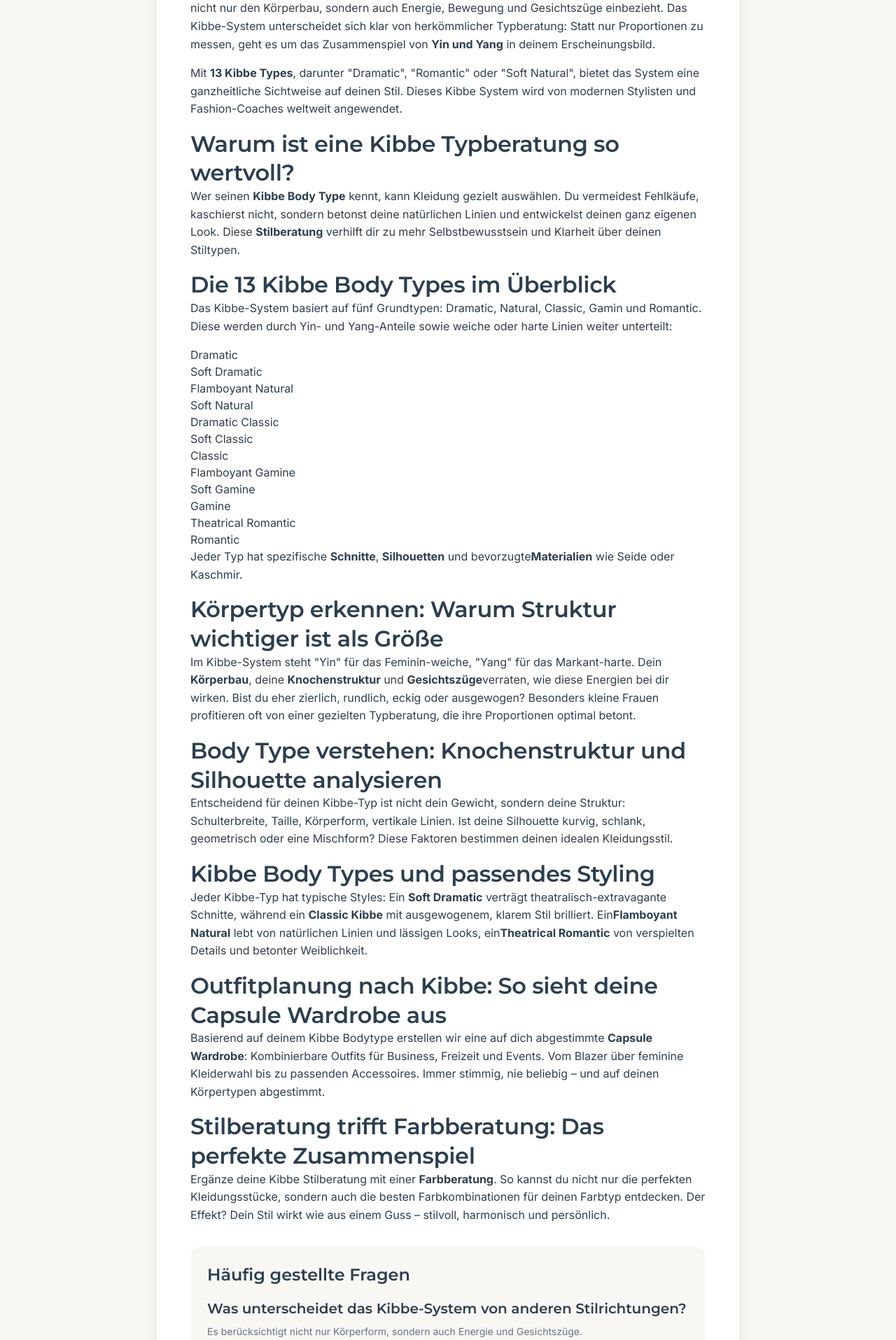
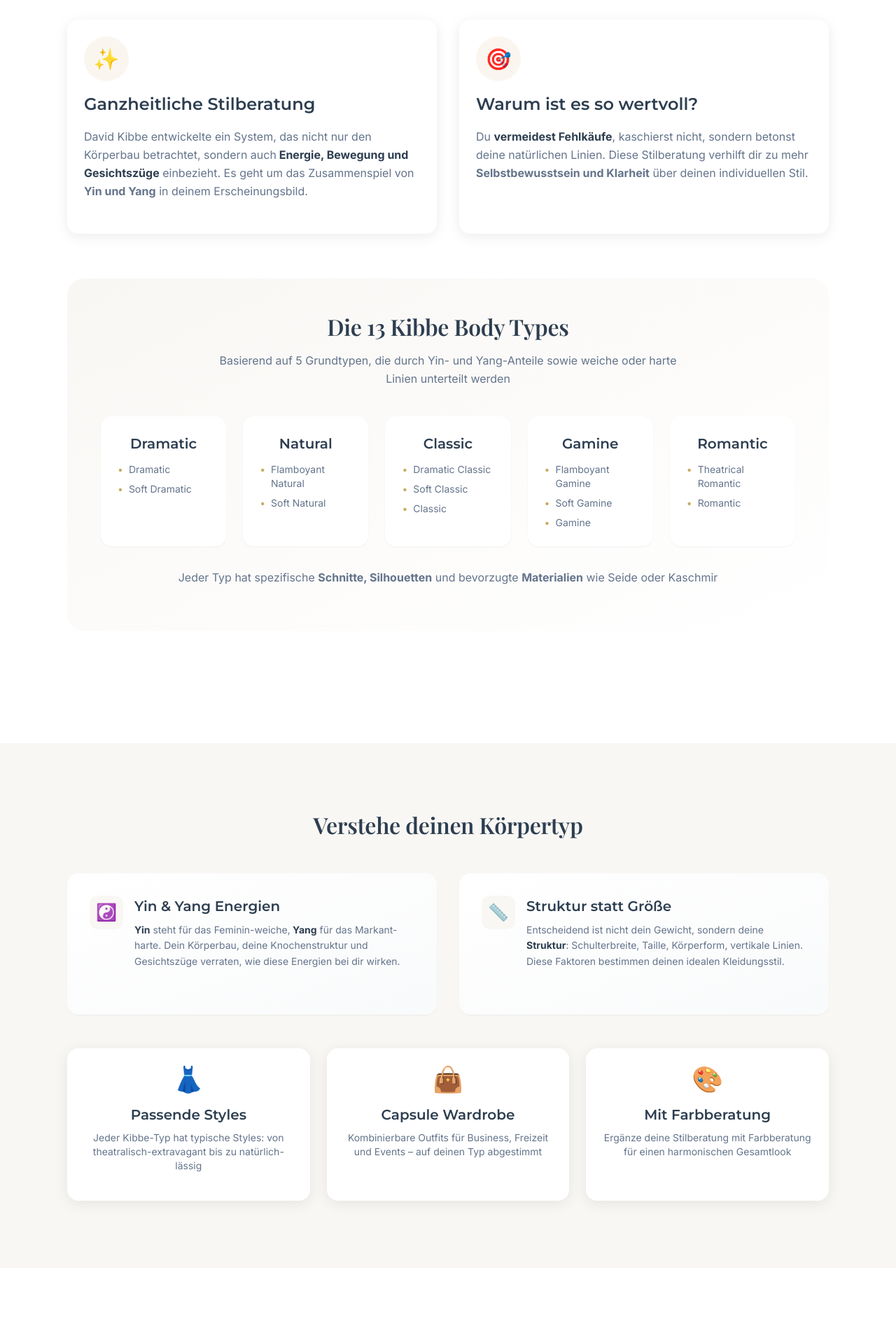
Before and after one commit to SEO-Agentur/businessstylist, a Next.js app: page /typenanalyse in a window 1280 px wide. Shown: the part 1680-3595 px from the top of the page at 70% size. Built offline with nearby package versions, Linux system fonts and the light colour scheme; no server answers; a web font is replaced by a local one.

Commit message:
Updated page.tsx

```diff
--- a/app/typenanalyse/page.tsx
+++ b/app/typenanalyse/page.tsx
@@ -84,142 +84,302 @@ export default function TypenanalysePage() {
         </div>
       </section>
 
-      <section className="section-padding bg-business-cream">
-        <div className="container-custom max-w-4xl">
-          <div className="prose prose-lg max-w-none bg-white p-8 md:p-12 rounded-xl shadow-card">
-            <h2>Was ist das Kibbe-System? Eine kurze Einführung</h2>
-            <p>
-              David Kibbe entwickelte in den 1980er Jahren ein revolutionäres System zur Stilberatung,
-              das nicht nur den Körperbau, sondern auch Energie, Bewegung und Gesichtszüge einbezieht.
-              Das Kibbe-System unterscheidet sich klar von herkömmlicher Typberatung: Statt nur Proportionen
-              zu messen, geht es um das Zusammenspiel von <strong>Yin und Yang</strong> in deinem Erscheinungsbild.
-            </p>
-            <p>
-              Mit <strong>13 Kibbe Types</strong>, darunter &quot;Dramatic&quot;, &quot;Romantic&quot; oder
-              &quot;Soft Natural&quot;, bietet das System eine ganzheitliche Sichtweise auf deinen Stil.
-              Dieses Kibbe System wird von modernen Stylisten und Fashion-Coaches weltweit angewendet.
-            </p>
-
-            <h2>Warum ist eine Kibbe Typberatung so wertvoll?</h2>
-            <p>
-              Wer seinen <strong>Kibbe Body Type</strong> kennt, kann Kleidung gezielt auswählen. Du vermeidest
-              Fehlkäufe, kaschierst nicht, sondern betonst deine natürlichen Linien und entwickelst deinen ganz
-              eigenen Look. Diese <strong>Stilberatung</strong> verhilft dir zu mehr Selbstbewusstsein und Klarheit
-              über deinen Stiltypen.
-            </p>
-
-            <h2>Die 13 Kibbe Body Types im Überblick</h2>
-            <p>
-              Das Kibbe-System basiert auf fünf Grundtypen: Dramatic, Natural, Classic, Gamin und Romantic.
-              Diese werden durch Yin- und Yang-Anteile sowie weiche oder harte Linien weiter unterteilt:
-            </p>
-            <ul>
-              <li>Dramatic</li>
-              <li>Soft Dramatic</li>
-              <li>Flamboyant Natural</li>
-              <li>Soft Natural</li>
-              <li>Dramatic Classic</li>
-              <li>Soft Classic</li>
-              <li>Classic</li>
-              <li>Flamboyant Gamine</li>
-              <li>Soft Gamine</li>
-              <li>Gamine</li>
-              <li>Theatrical Romantic</li>
-              <li>Romantic</li>
-            </ul>
-            <p>
-              Jeder Typ hat spezifische <strong>Schnitte</strong>, <strong>Silhouetten</strong> und bevorzugte
-              <strong>Materialien</strong> wie Seide oder Kaschmir.
-            </p>
-
-            <h2>Körpertyp erkennen: Warum Struktur wichtiger ist als Größe</h2>
-            <p>
-              Im Kibbe-System steht &quot;Yin&quot; für das Feminin-weiche, &quot;Yang&quot; für das Markant-harte.
-              Dein <strong>Körperbau</strong>, deine <strong>Knochenstruktur</strong> und <strong>Gesichtszüge</strong>
-              verraten, wie diese Energien bei dir wirken. Bist du eher zierlich, rundlich, eckig oder ausgewogen?
-              Besonders kleine Frauen profitieren oft von einer gezielten Typberatung, die ihre Proportionen optimal betont.
-            </p>
-
-            <h2>Body Type verstehen: Knochenstruktur und Silhouette analysieren</h2>
-            <p>
-              Entscheidend für deinen Kibbe-Typ ist nicht dein Gewicht, sondern deine Struktur: Schulterbreite,
-              Taille, Körperform, vertikale Linien. Ist deine Silhouette kurvig, schlank, geometrisch oder eine
-              Mischform? Diese Faktoren bestimmen deinen idealen Kleidungsstil.
-            </p>
-
-            <h2>Kibbe Body Types und passendes Styling</h2>
-            <p>
-              Jeder Kibbe-Typ hat typische Styles: Ein <strong>Soft Dramatic</strong> verträgt theatralisch-extravagante
-              Schnitte, während ein <strong>Classic Kibbe</strong> mit ausgewogenem, klarem Stil brilliert. Ein
-              <strong>Flamboyant Natural</strong> lebt von natürlichen Linien und lässigen Looks, ein
-              <strong>Theatrical Romantic</strong> von verspielten Details und betonter Weiblichkeit.
-            </p>
-
-            <h2>Outfitplanung nach Kibbe: So sieht deine Capsule Wardrobe aus</h2>
-            <p>
-              Basierend auf deinem Kibbe Bodytype erstellen wir eine auf dich abgestimmte <strong>Capsule Wardrobe</strong>:
-              Kombinierbare Outfits für Business, Freizeit und Events. Vom Blazer über feminine Kleiderwahl bis zu passenden
-              Accessoires. Immer stimmig, nie beliebig – und auf deinen Körpertypen abgestimmt.
-            </p>
-
-            <h2>Stilberatung trifft Farbberatung: Das perfekte Zusammenspiel</h2>
-            <p>
-              Ergänze deine Kibbe Stilberatung mit einer <strong>Farbberatung</strong>. So kannst du nicht nur die perfekten
-              Kleidungsstücke, sondern auch die besten Farbkombinationen für deinen Farbtyp entdecken. Der Effekt?
-              Dein Stil wirkt wie aus einem Guss – stilvoll, harmonisch und persönlich.
-            </p>
-
-            <div className="bg-business-cream p-6 rounded-xl my-8">
-              <h3 className="text-h3 mb-4">Häufig gestellte Fragen</h3>
-
-              <div className="space-y-4">
-                <div>
-                  <h4 className="font-semibold mb-2">Was unterscheidet das Kibbe-System von anderen Stilrichtungen?</h4>
-                  <p className="text-sm text-brand-secondary">
-                    Es berücksichtigt nicht nur Körperform, sondern auch Energie und Gesichtszüge.
+      <section className="section-padding">
+        <div className="container-custom max-w-6xl">
+          <div className="text-center mb-16">
+            <h2 className="text-h1 font-serif mb-4">Was ist das Kibbe-System?</h2>
+            <p className="text-body-lg text-brand-secondary max-w-3xl mx-auto">
+              Eine revolutionäre Methode zur Stilfindung, die seit den 1980er Jahren weltweit angewendet wird
             </p>
           </div>
 
-                <div>
-                  <h4 className="font-semibold mb-2">Wie finde ich meinen Kibbe Bodytype?</h4>
-                  <p className="text-sm text-brand-secondary">
-                    Nutze unser Online-Formular und erhalte deinen Typ als PDF.
+          <div className="grid md:grid-cols-2 gap-8 mb-16">
+            <Card className="bg-white">
+              <div className="mb-6">
+                <div className="w-16 h-16 bg-brand-accent/10 rounded-full flex items-center justify-center mb-4">
+                  <span className="text-3xl">✨</span>
+                </div>
+                <h3 className="text-h3 mb-4">Ganzheitliche Stilberatung</h3>
+                <p className="text-brand-secondary leading-relaxed">
+                  David Kibbe entwickelte ein System, das nicht nur den Körperbau betrachtet, sondern auch
+                  <strong className="text-brand-primary"> Energie, Bewegung und Gesichtszüge</strong> einbezieht.
+                  Es geht um das Zusammenspiel von <strong>Yin und Yang</strong> in deinem Erscheinungsbild.
+                </p>
+              </div>
+            </Card>
+
+            <Card className="bg-white">
+              <div className="mb-6">
+                <div className="w-16 h-16 bg-brand-accent/10 rounded-full flex items-center justify-center mb-4">
+                  <span className="text-3xl">🎯</span>
+                </div>
+                <h3 className="text-h3 mb-4">Warum ist es so wertvoll?</h3>
+                <p className="text-brand-secondary leading-relaxed">
+                  Du <strong className="text-brand-primary">vermeidest Fehlkäufe</strong>, kaschierst nicht,
+                  sondern betonst deine natürlichen Linien. Diese Stilberatung verhilft dir zu mehr
+                  <strong> Selbstbewusstsein und Klarheit</strong> über deinen individuellen Stil.
+                </p>
+              </div>
+            </Card>
+          </div>
+
+          <div className="bg-gradient-to-br from-business-cream to-white rounded-2xl p-8 md:p-12 mb-16">
+            <div className="text-center mb-10">
+              <h3 className="text-h2 font-serif mb-4">Die 13 Kibbe Body Types</h3>
+              <p className="text-brand-secondary max-w-2xl mx-auto">
+                Basierend auf 5 Grundtypen, die durch Yin- und Yang-Anteile sowie weiche oder harte Linien unterteilt werden
               </p>
             </div>
 
-                <div>
-                  <h4 className="font-semibold mb-2">Ist mein Gewicht wichtig für meinen Kibbe Typ?</h4>
-                  <p className="text-sm text-brand-secondary">
-                    Nein, entscheidend ist deine Knochenstruktur und Silhouette.
+            <div className="grid md:grid-cols-5 gap-6">
+              <div className="bg-white rounded-xl p-6 shadow-sm hover:shadow-md transition-shadow">
+                <h4 className="font-semibold text-brand-primary mb-3 text-center">Dramatic</h4>
+                <ul className="space-y-2 text-sm text-brand-secondary">
+                  <li className="flex items-start">
+                    <span className="text-brand-accent mr-2">•</span>
+                    <span>Dramatic</span>
+                  </li>
+                  <li className="flex items-start">
+                    <span className="text-brand-accent mr-2">•</span>
+                    <span>Soft Dramatic</span>
+                  </li>
+                </ul>
+              </div>
+
+              <div className="bg-white rounded-xl p-6 shadow-sm hover:shadow-md transition-shadow">
+                <h4 className="font-semibold text-brand-primary mb-3 text-center">Natural</h4>
+                <ul className="space-y-2 text-sm text-brand-secondary">
+                  <li className="flex items-start">
+                    <span className="text-brand-accent mr-2">•</span>
+                    <span>Flamboyant Natural</span>
+                  </li>
+                  <li className="flex items-start">
+                    <span className="text-brand-accent mr-2">•</span>
+                    <span>Soft Natural</span>
+                  </li>
+                </ul>
+              </div>
+
+              <div className="bg-white rounded-xl p-6 shadow-sm hover:shadow-md transition-shadow">
+                <h4 className="font-semibold text-brand-primary mb-3 text-center">Classic</h4>
+                <ul className="space-y-2 text-sm text-brand-secondary">
+                  <li className="flex items-start">
+                    <span className="text-brand-accent mr-2">•</span>
+                    <span>Dramatic Classic</span>
+                  </li>
+                  <li className="flex items-start">
+                    <span className="text-brand-accent mr-2">•</span>
+                    <span>Soft Classic</span>
+                  </li>
+                  <li className="flex items-start">
+                    <span className="text-brand-accent mr-2">•</span>
+                    <span>Classic</span>
+                  </li>
+                </ul>
+              </div>
+
+              <div className="bg-white rounded-xl p-6 shadow-sm hover:shadow-md transition-shadow">
+                <h4 className="font-semibold text-brand-primary mb-3 text-center">Gamine</h4>
+                <ul className="space-y-2 text-sm text-brand-secondary">
+                  <li className="flex items-start">
+                    <span className="text-brand-accent mr-2">•</span>
+                    <span>Flamboyant Gamine</span>
+                  </li>
+                  <li className="flex items-start">
+                    <span className="text-brand-accent mr-2">•</span>
+                    <span>Soft Gamine</span>
+                  </li>
+                  <li className="flex items-start">
+                    <span className="text-brand-accent mr-2">•</span>
+                    <span>Gamine</span>
+                  </li>
+                </ul>
+              </div>
+
+              <div className="bg-white rounded-xl p-6 shadow-sm hover:shadow-md transition-shadow">
+                <h4 className="font-semibold text-brand-primary mb-3 text-center">Romantic</h4>
+                <ul className="space-y-2 text-sm text-brand-secondary">
+                  <li className="flex items-start">
+                    <span className="text-brand-accent mr-2">•</span>
+                    <span>Theatrical Romantic</span>
+                  </li>
+                  <li className="flex items-start">
+                    <span className="text-brand-accent mr-2">•</span>
+                    <span>Romantic</span>
+                  </li>
+                </ul>
+              </div>
+            </div>
+
+            <p className="text-center text-brand-secondary mt-8">
+              Jeder Typ hat spezifische <strong>Schnitte, Silhouetten</strong> und bevorzugte <strong>Materialien</strong> wie Seide oder Kaschmir
             </p>
           </div>
+        </div>
+      </section>
 
-                <div>
-                  <h4 className="font-semibold mb-2">Wie viele Kibbe-Typen gibt es?</h4>
-                  <p className="text-sm text-brand-secondary">
-                    Insgesamt 13, basierend auf 5 Grundtypen.
-                  </p>
+      <section className="section-padding bg-business-cream">
+        <div className="container-custom max-w-6xl">
+          <div className="text-center mb-12">
+            <h2 className="text-h2 font-serif mb-4">Verstehe deinen Körpertyp</h2>
           </div>
 
+          <div className="grid md:grid-cols-2 gap-8 mb-12">
+            <div className="bg-gradient-to-br from-white to-gray-50 rounded-xl p-8 shadow-sm">
+              <div className="flex items-start mb-4">
+                <div className="w-12 h-12 bg-business-cream rounded-lg flex items-center justify-center text-2xl mr-4 flex-shrink-0">
+                  ☯️
+                </div>
                 <div>
-                  <h4 className="font-semibold mb-2">Was ist eine Capsule Wardrobe?</h4>
-                  <p className="text-sm text-brand-secondary">
-                    Eine kombinierbare Garderobe aus wenigen, perfekt passenden Kleidungsstücken.
+                  <h3 className="text-h4 mb-2">Yin & Yang Energien</h3>
+                  <p className="text-brand-secondary text-sm leading-relaxed">
+                    <strong className="text-brand-primary">Yin</strong> steht für das Feminin-weiche,
+                    <strong className="text-brand-primary"> Yang</strong> für das Markant-harte.
+                    Dein Körperbau, deine Knochenstruktur und Gesichtszüge verraten, wie diese Energien bei dir wirken.
                   </p>
                 </div>
               </div>
             </div>
 
-            <h2>Zusammenfassung – Das Wichtigste auf einen Blick</h2>
-            <ul>
-              <li>Kibbe ist mehr als eine Körpertypberatung: Es ist eine ganzheitliche Stilfindung</li>
-              <li>13 Kibbe Types bieten für jede Frau einen individuellen Weg zur perfekten Garderobe</li>
-              <li>Dein Typ basiert auf Yin/Yang-Balance, Knochenstruktur und Silhouette</li>
-              <li>Die Typberatung erfolgt über ein einfaches Online-Formular</li>
-              <li>Kombinierbar mit Farbberatung für einen runden Auftritt</li>
-              <li>Ideal für alle, die ihren persönlichen Stil leben wollen</li>
-              <li>Besonders hilfreich bei der Planung einer Capsule Wardrobe</li>
-            </ul>
+            <div className="bg-gradient-to-br from-white to-gray-50 rounded-xl p-8 shadow-sm">
+              <div className="flex items-start mb-4">
+                <div className="w-12 h-12 bg-business-cream rounded-lg flex items-center justify-center text-2xl mr-4 flex-shrink-0">
+                  📏
+                </div>
+                <div>
+                  <h3 className="text-h4 mb-2">Struktur statt Größe</h3>
+                  <p className="text-brand-secondary text-sm leading-relaxed">
+                    Entscheidend ist nicht dein Gewicht, sondern deine <strong className="text-brand-primary">Struktur</strong>:
+                    Schulterbreite, Taille, Körperform, vertikale Linien. Diese Faktoren bestimmen deinen idealen Kleidungsstil.
+                  </p>
+                </div>
+              </div>
+            </div>
+          </div>
+
+          <div className="grid md:grid-cols-3 gap-6">
+            <Card className="text-center">
+              <div className="text-4xl mb-4">👗</div>
+              <h4 className="text-h4 mb-2">Passende Styles</h4>
+              <p className="text-sm text-brand-secondary">
+                Jeder Kibbe-Typ hat typische Styles: von theatralisch-extravagant bis zu natürlich-lässig
+              </p>
+            </Card>
+
+            <Card className="text-center">
+              <div className="text-4xl mb-4">👜</div>
+              <h4 className="text-h4 mb-2">Capsule Wardrobe</h4>
+              <p className="text-sm text-brand-secondary">
+                Kombinierbare Outfits für Business, Freizeit und Events – auf deinen Typ abgestimmt
+              </p>
+            </Card>
+
+            <Card className="text-center">
+              <div className="text-4xl mb-4">🎨</div>
+              <h4 className="text-h4 mb-2">Mit Farbberatung</h4>
+              <p className="text-sm text-brand-secondary">
+                Ergänze deine Stilberatung mit Farbberatung für einen harmonischen Gesamtlook
+              </p>
+            </Card>
+          </div>
+        </div>
+      </section>
+
+      <section className="section-padding">
+        <div className="container-custom max-w-4xl">
+          <div className="text-center mb-12">
+            <h2 className="text-h2 font-serif mb-4">Häufig gestellte Fragen</h2>
+            <p className="text-brand-secondary">Alles, was du über das Kibbe-System wissen musst</p>
+          </div>
+
+          <div className="space-y-4">
+            <details className="group bg-white rounded-xl shadow-sm hover:shadow-md transition-all">
+              <summary className="cursor-pointer p-6 font-semibold text-brand-primary flex justify-between items-center">
+                <span>Was unterscheidet das Kibbe-System von anderen Stilrichtungen?</span>
+                <span className="text-brand-accent group-open:rotate-180 transition-transform">▼</span>
+              </summary>
+              <div className="px-6 pb-6 text-brand-secondary">
+                Es berücksichtigt nicht nur Körperform, sondern auch Energie und Gesichtszüge. Das Kibbe-System bietet
+                eine ganzheitliche Sichtweise auf deinen persönlichen Stil.
+              </div>
+            </details>
+
+            <details className="group bg-white rounded-xl shadow-sm hover:shadow-md transition-all">
+              <summary className="cursor-pointer p-6 font-semibold text-brand-primary flex justify-between items-center">
+                <span>Wie finde ich meinen Kibbe Bodytype?</span>
+                <span className="text-brand-accent group-open:rotate-180 transition-transform">▼</span>
+              </summary>
+              <div className="px-6 pb-6 text-brand-secondary">
+                Nutze unser Online-Formular oben auf dieser Seite. Nach dem Ausfüllen erhältst du deinen individuellen
+                Kibbe-Typ mit detaillierten Empfehlungen.
+              </div>
+            </details>
+
+            <details className="group bg-white rounded-xl shadow-sm hover:shadow-md transition-all">
+              <summary className="cursor-pointer p-6 font-semibold text-brand-primary flex justify-between items-center">
+                <span>Ist mein Gewicht wichtig für meinen Kibbe Typ?</span>
+                <span className="text-brand-accent group-open:rotate-180 transition-transform">▼</span>
+              </summary>
+              <div className="px-6 pb-6 text-brand-secondary">
+                Nein, entscheidend ist deine Knochenstruktur und Silhouette. Das Kibbe-System fokussiert sich auf
+                deine natürliche Struktur, nicht auf dein aktuelles Gewicht.
+              </div>
+            </details>
+
+            <details className="group bg-white rounded-xl shadow-sm hover:shadow-md transition-all">
+              <summary className="cursor-pointer p-6 font-semibold text-brand-primary flex justify-between items-center">
+                <span>Wie viele Kibbe-Typen gibt es?</span>
+                <span className="text-brand-accent group-open:rotate-180 transition-transform">▼</span>
+              </summary>
+              <div className="px-6 pb-6 text-brand-secondary">
+                Insgesamt 13 verschiedene Typen, basierend auf 5 Grundtypen: Dramatic, Natural, Classic, Gamine und Romantic.
+              </div>
+            </details>
+
+            <details className="group bg-white rounded-xl shadow-sm hover:shadow-md transition-all">
+              <summary className="cursor-pointer p-6 font-semibold text-brand-primary flex justify-between items-center">
+                <span>Was ist eine Capsule Wardrobe?</span>
+                <span className="text-brand-accent group-open:rotate-180 transition-transform">▼</span>
+              </summary>
+              <div className="px-6 pb-6 text-brand-secondary">
+                Eine kombinierbare Garderobe aus wenigen, perfekt passenden Kleidungsstücken. Alle Teile harmonieren
+                miteinander und passen zu deinem individuellen Stiltyp.
+              </div>
+            </details>
+          </div>
+        </div>
+      </section>
+
+      <section className="section-padding bg-gradient-to-br from-business-cream to-white">
+        <div className="container-custom max-w-4xl">
+          <div className="bg-white rounded-2xl p-8 md:p-12 shadow-lg">
+            <h2 className="text-h2 font-serif mb-6 text-center">Zusammenfassung</h2>
+            <div className="grid md:grid-cols-2 gap-6">
+              <div className="flex items-start">
+                <span className="text-brand-accent text-xl mr-3 mt-1">✓</span>
+                <p className="text-brand-secondary">Kibbe ist eine ganzheitliche Stilfindung</p>
+              </div>
+              <div className="flex items-start">
+                <span className="text-brand-accent text-xl mr-3 mt-1">✓</span>
+                <p className="text-brand-secondary">13 individuelle Typen für perfekte Garderobe</p>
+              </div>
+              <div className="flex items-start">
+                <span className="text-brand-accent text-xl mr-3 mt-1">✓</span>
+                <p className="text-brand-secondary">Basiert auf Yin/Yang-Balance und Struktur</p>
+              </div>
+              <div className="flex items-start">
+                <span className="text-brand-accent text-xl mr-3 mt-1">✓</span>
+                <p className="text-brand-secondary">Einfaches Online-Formular zur Typbestimmung</p>
+              </div>
+              <div className="flex items-start">
+                <span className="text-brand-accent text-xl mr-3 mt-1">✓</span>
+                <p className="text-brand-secondary">Kombinierbar mit Farbberatung</p>
+              </div>
+              <div className="flex items-start">
+                <span className="text-brand-accent text-xl mr-3 mt-1">✓</span>
+                <p className="text-brand-secondary">Perfekt für Capsule Wardrobe Planung</p>
+              </div>
+            </div>
           </div>
         </div>
       </section>
```
Lines whose indentation alone changed are shown as unchanged.
